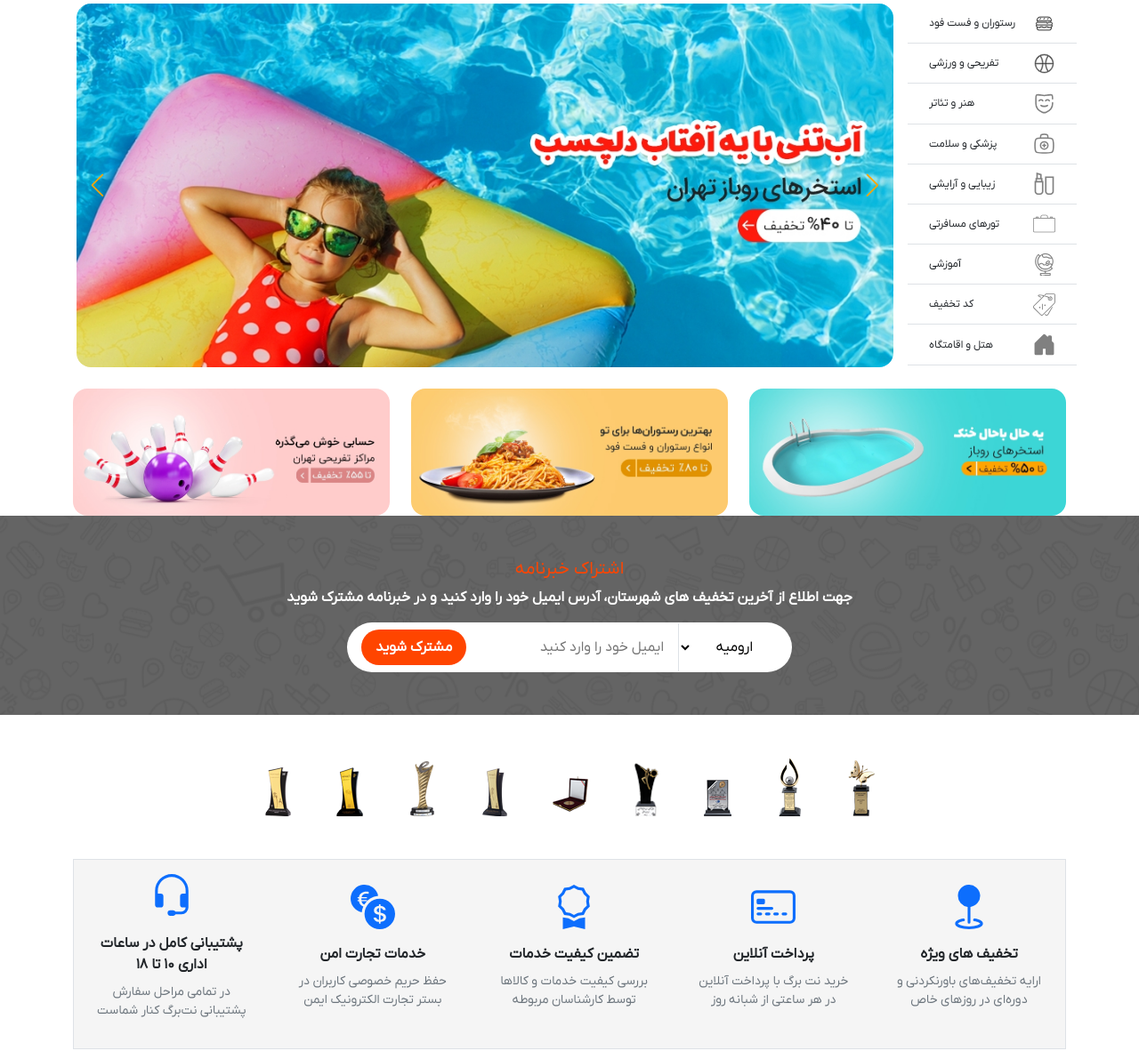
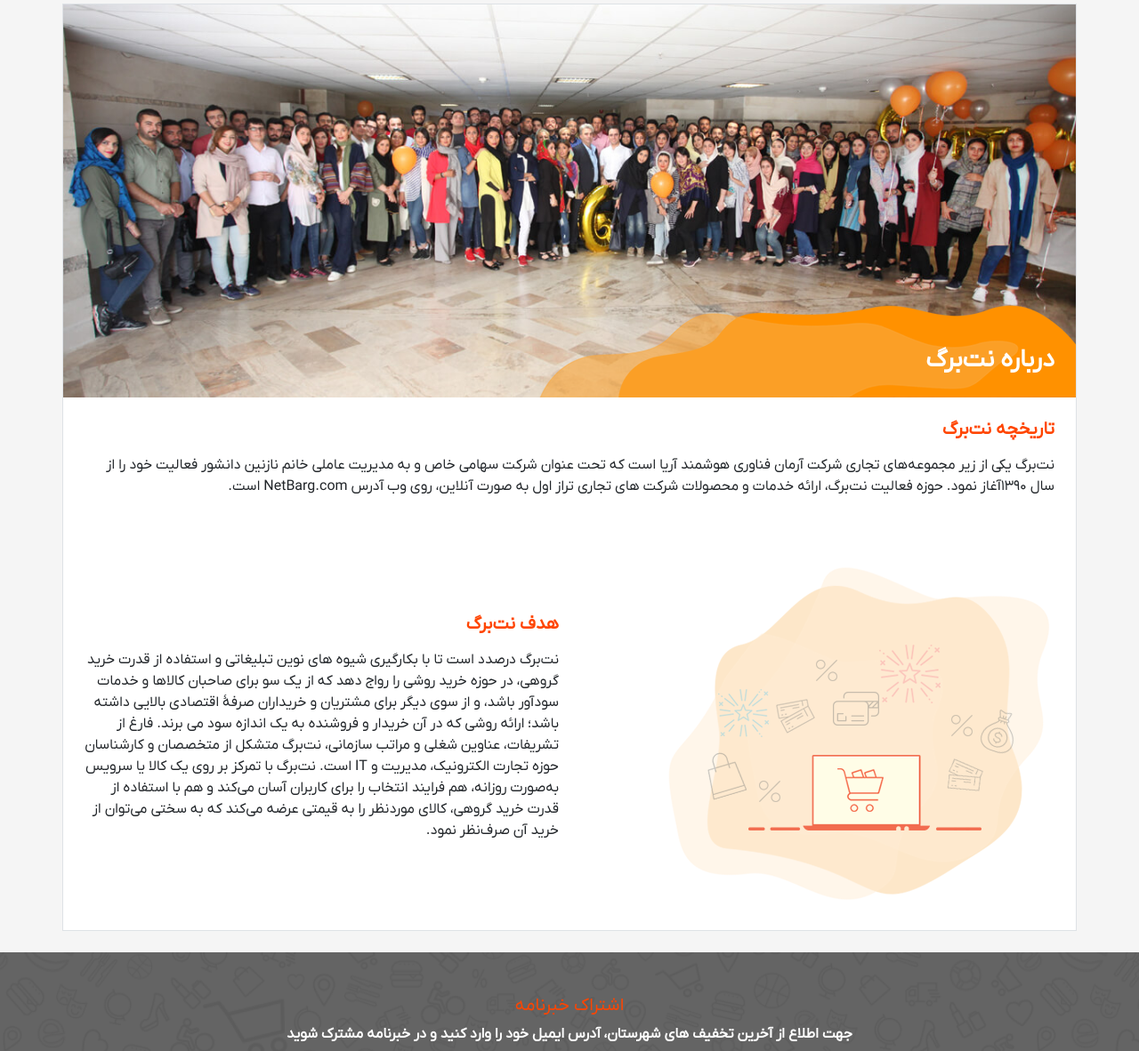
Before and after one commit to yakoobkhedri/net-barg, a plain HTML site: page about.html in a window 1280 px wide. Shown: the part 206-1388 px from the top of the page at 89% size. Drawn offline with Linux system fonts and the light colour scheme.

Commit message:
first commit

```diff
--- a/about.html
+++ b/about.html
@@ -42,7 +42,7 @@
 
   <!-- header -->
 
-  <header class="mb-md-4 mb-0 d-flex flex-column bg-white">
+  <header class="mb-4 d-flex flex-column bg-white">
     <!-- ads -->
     <a class="order-1 order-lg-0 d-none d-md-block"><img alt="ads" src="assets/img/c8530e1e.jpg" class="img-fluid w-100"></a>
     <div class="container py-2 order-0 order-lg-1">
@@ -135,11 +135,11 @@
 
   <main>
 
-    <!-- banner -->
-    <section>
-      <div class="container-md">
-        <div class="row">
-          <div class="col-xl-2 px-0">
+    <!-- about -->
+    <section class="mb-4">
+      <div class="container">
+        <div class="row border bg-white">
+          <div class="col-xl-2 px-0 d-xl-none">
             <div class="h-100">
               <ul id="mobileMenu" class="list-unstyled p-0 mb-0 position-relative h-100 z-10 bg-white sidebar-list">
                 <li class="bg-black py-3 d-xl-none">
@@ -566,51 +566,30 @@
               </ul>
             </div>
           </div>
-          <div class="col-xl-10 px-0 px-md-3">
-            <div class="swiper banner" data-aos="fade-up">
-              <div class="swiper-wrapper">
-                <div class="swiper-slide">
-                  <a class="d-block">
-                    <img alt="banner" src="assets/img/1c8c114e.jpg" class="img-fluid w-100 rounded-4">
-                  </a>
-                </div>
-                <div class="swiper-slide">
-                  <a class="d-block">
-                    <img alt="banner" src="assets/img/49c01288.jpg" class="img-fluid w-100 rounded-4">
-                  </a>
-                </div>
-                <div class="swiper-slide">
-                  <a class="d-block">
-                    <img alt="banner" src="assets/img/7cfd0aa4.jpg" class="img-fluid w-100 rounded-4">
-                  </a>
-                </div>
-                <div class="swiper-slide">
-                  <a class="d-block">
-                    <img alt="banner" src="assets/img/8c081ee2.jpg" class="img-fluid w-100 rounded-4">
-                  </a>
-                </div>
-                <div class="swiper-slide">
-                  <a class="d-block">
-                    <img alt="banner" src="assets/img/ed36176e.jpg" class="img-fluid w-100 rounded-4">
-                  </a>
-                </div>
-              </div>
-              <div class="swiper-button-next d-none d-md-flex"></div>
-              <div class="swiper-button-prev d-none d-md-flex"></div>
+          <div class="col-12 px-0">
+            <div class="position-relative">
+              <img alt="about" src="assets/img/about_bg1.jpg" class="img-fluid w-100">
+              <h3 class="position-absolute bottom-0 end-0 m-4 text-white fw-bold z-10">درباره نت‌برگ</h3>
+              <img alt="about" src="assets/img/about_header.png" class="position-absolute bottom-0 end-0">
+            </div>
+            <div class="p-4">
+               <h5 class="fw-bold text-orange mb-3">تاریخچه نت‌برگ</h5>
+               <p>
+                نت‌برگ یکی از زیر مجموعه‌های تجاری شرکت آرمان فناوری هوشمند آریا است که تحت عنوان شرکت سهامی خاص و به مدیریت عاملی خانم نازنین دانشور فعالیت خود را از سال 1390آغاز نمود. حوزه فعالیت نت‌برگ، ارائه خدمات و محصولات شرکت های تجاری تراز اول به صورت آنلاین، روی وب آدرس NetBarg.com است.
+               </p>
+               <div class="row g-4 align-items-center mt-5">
+                 <div class="col-lg-6">
+                  <img alt="about" src="assets/img/about_bg2.png" class="img-fluid">
+                 </div>
+                 <div class="col-lg-6">
+                  <h5 class="fw-bold text-orange mb-3">هدف نت‌برگ</h5>
+                  <p>
+                    نت‌برگ درصدد است تا با بکارگیری شیوه های نوین تبلیغاتی و استفاده از قدرت خرید گروهی، در حوزه خرید روشی را رواج دهد که از یک سو برای صاحبان کالاها و خدمات سودآور باشد، و از سوی دیگر برای مشتریان و خریداران صرفۀ اقتصادی بالایی داشته باشد؛ ارائه روشی که در آن خریدار و فروشنده به یک اندازه سود می برند. فارغ از تشریفات، عناوین شغلی و مراتب سازمانی، نت‌برگ متشکل از متخصصان و کارشناسان حوزه تجارت الکترونیک، مدیریت و IT است. نت‌برگ با تمرکز بر روی یک کالا یا سرویس به‌صورت روزانه، هم فرایند انتخاب را برای کاربران آسان می‌کند و هم با استفاده از قدرت خرید گروهی، کالای مورد‌نظر را به قیمتی عرضه می‌کند که به سختی می‌توان از خرید آن صرف‌نظر نمود.
+                  </p>
+                 </div>
+               </div>
             </div>
           </div>
-        </div>
-        <!--  -->
-        <div class="d-md-flex d-none gap-4 align-items-center justify-content-between mt-4">
-          <a class="d-block" data-aos="fade-left">
-            <img alt="banner" src="assets/img/22aa1cc6.jpg" class="img-fluid w-100 rounded-4">
-          </a>
-          <a class="d-block" data-aos="fade-up">
-            <img alt="banner" src="assets/img/52b3129c.jpg" class="img-fluid w-100 rounded-4">
-          </a>
-          <a class="d-block" data-aos="fade-right">
-            <img alt="banner" src="assets/img/2e52189b.jpg" class="img-fluid w-100 rounded-4">
-          </a>
         </div>
       </div>
     </section>
--- a/assets/css/styles.css
+++ b/assets/css/styles.css
@@ -17,6 +17,7 @@ body {
     font-family: "IRANYekan-Regular";
     user-select: none;
     overflow-x: hidden;
+    background-color: #f5f5f5;
 }
 
 body.pannel {
--- a/assets/js/scripts.js
+++ b/assets/js/scripts.js
@@ -16,6 +16,7 @@ overlay.addEventListener('click',function () {
 // swiper
 var banner = new Swiper(".banner", {
     loop: true,
+    autoplay:true,
     slidesPerView: 1,
     spaceBetween: 0,
     navigation: {
```
Also changed, not shown: index.html (+14 -14 lines), assets/img/about_bg1.jpg (added), assets/img/about_bg2.png (added).
